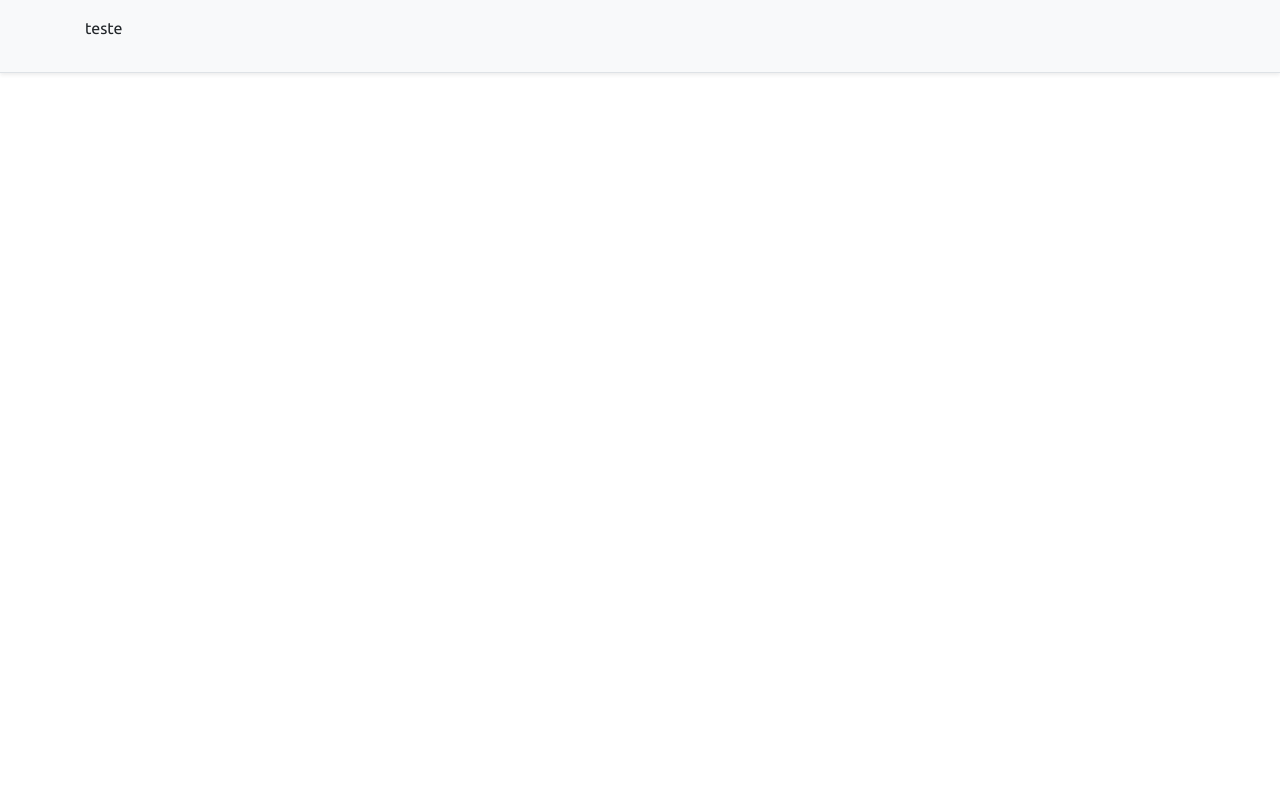
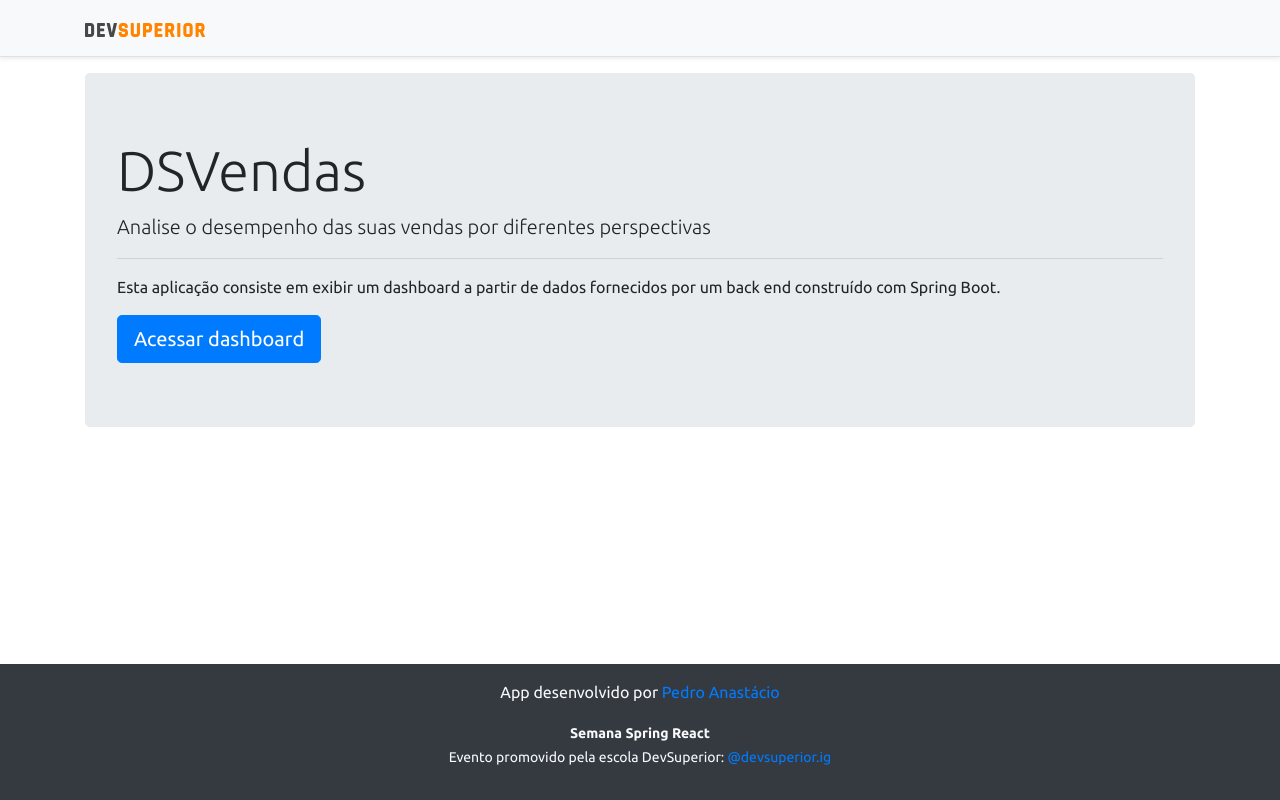
Before and after one commit to pedroanastacio/Semana-Dev-Superior-3, a React (Create React App) app in the folder frontend/: page / in a window 1280 px wide. Built offline with nearby package versions, Linux system fonts and the light colour scheme.

Commit message:
Home, navigation

```diff
--- a/frontend/src/components/navbar/index.tsx
+++ b/frontend/src/components/navbar/index.tsx
@@ -1,3 +1,4 @@
+import { Link } from 'react-router-dom';
 import ImgDsDark from '../../assets/img/ds_dark.svg';
 
 const NavBar = () => {
@@ -5,7 +6,10 @@
         <div className="d-flex flex-column flex-md-row align-items-center p-3 px-md-4 mb-3 bg-light border-bottom shadow-sm">
             <div className="container">
                 <nav className="my-2 my-md-0 mr-md-3">
-                    <img src={ImgDsDark} alt="DevSuperior" width="120" />
+                    <Link to="/">
+                        <img src={ImgDsDark} alt="DevSuperior" width="120" />
+                    </Link>
+
                 </nav>
             </div>
         </div>
--- a/frontend/src/pages/home/index.tsx
+++ b/frontend/src/pages/home/index.tsx
@@ -1,10 +1,24 @@
+import Footer from "components/footer";
+import NavBar from "components/navbar";
+import { Link } from "react-router-dom";
+
 const Home = () => {
     return (
-        <div className="d-flex flex-column flex-md-row align-items-center p-3 px-md-4 mb-3 bg-light border-bottom shadow-sm">
+        <>
+            <NavBar />
             <div className="container">
-              <p>teste</p>
+                <div className="jumbotron">
+                    <h1 className="display-4">DSVendas</h1>
+                    <p className="lead">Analise o desempenho das suas vendas por diferentes perspectivas</p>
+                    <hr />
+                    <p>Esta aplicação consiste em exibir um dashboard a partir de dados fornecidos por um back end construído com Spring Boot.</p>
+                    <Link className="btn btn-primary btn-lg" to="/dashboard">
+                        Acessar dashboard
+                    </Link>
+                </div>
             </div>
-        </div>
+            <Footer />
+        </>
     );
 }
 
```
